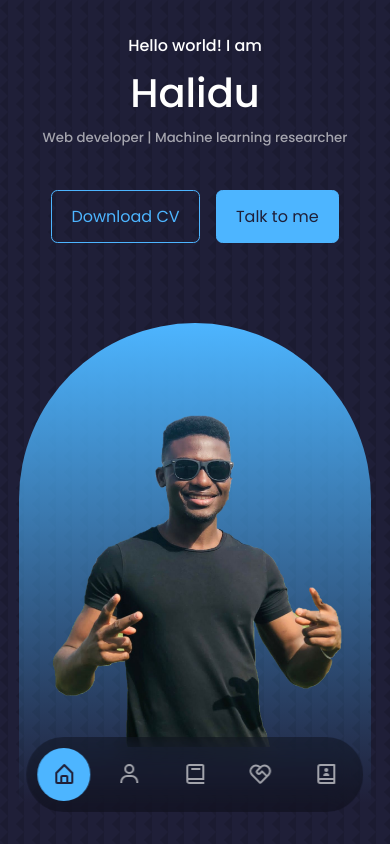
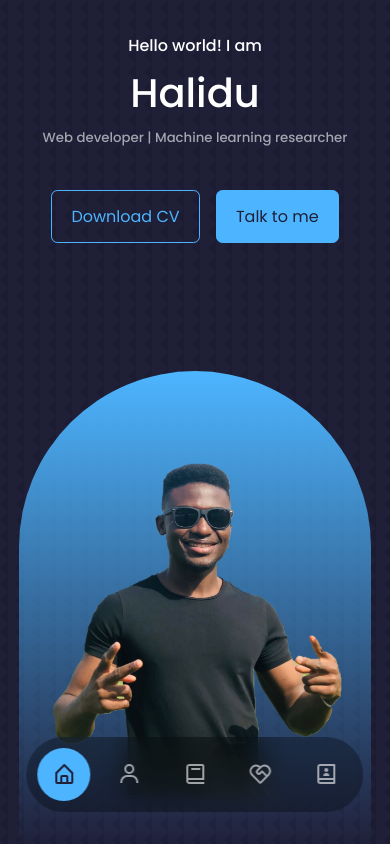
Before and after one commit to abdulaihalidu/My-Portfolio, a React (Create React App) app: page / in a window 390 px wide. Shown: the top 844 px of the page. Built offline with nearby package versions, Linux system fonts and the light colour scheme.

Commit message:
fixed image display issue on mobile devices

```diff
--- a/src/components/header/header.css
+++ b/src/components/header/header.css
@@ -40,7 +40,7 @@ header {
     height: 30rem;
     position: absolute;
     left: calc(50% - 11rem);
-    margin-top: 4rem;
+    margin-top: 7rem;
     border-radius: 12rem 12rem 0 0;
     overflow: hidden;
     padding: 5rem 1.5rem 1.5rem 1.5rem;
```
